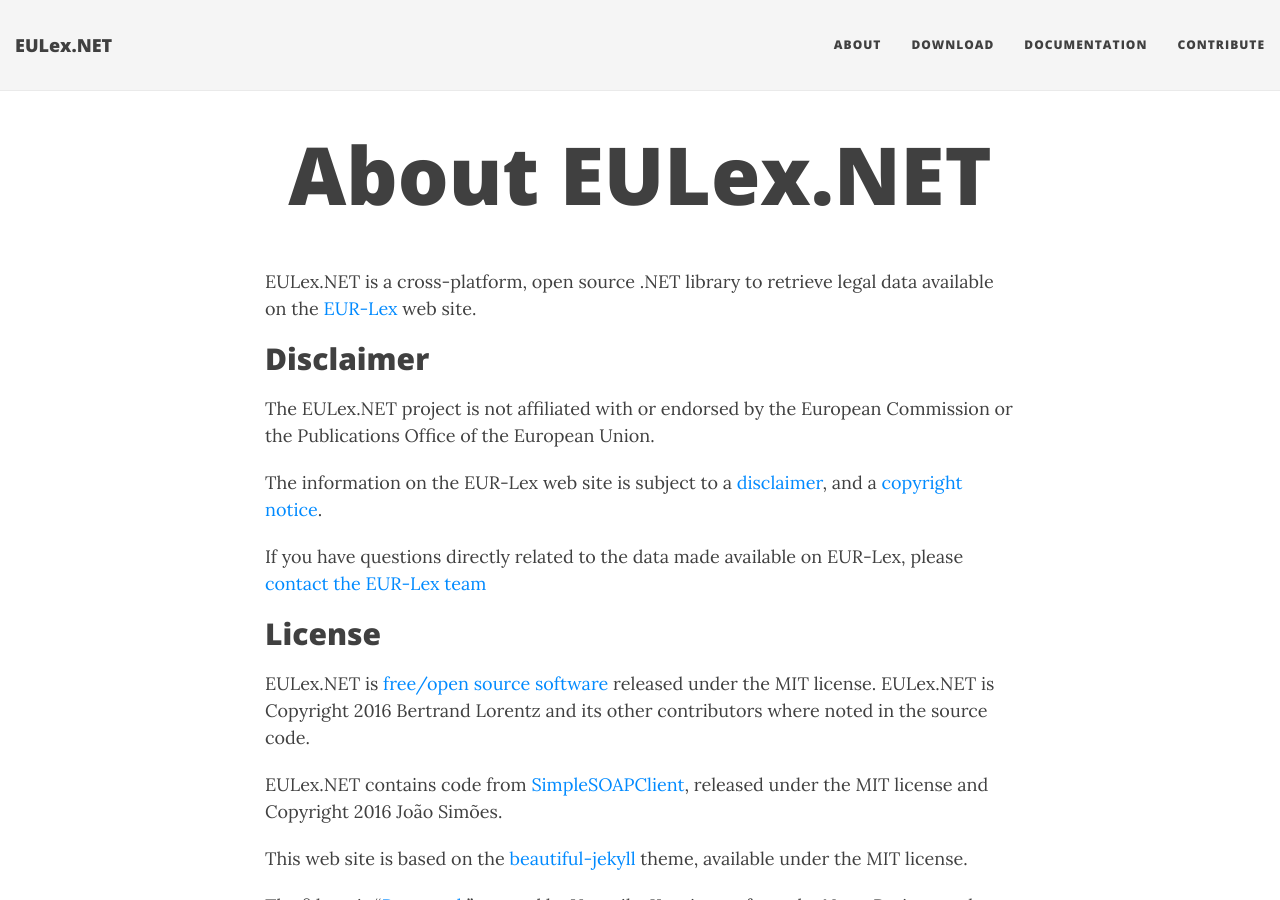
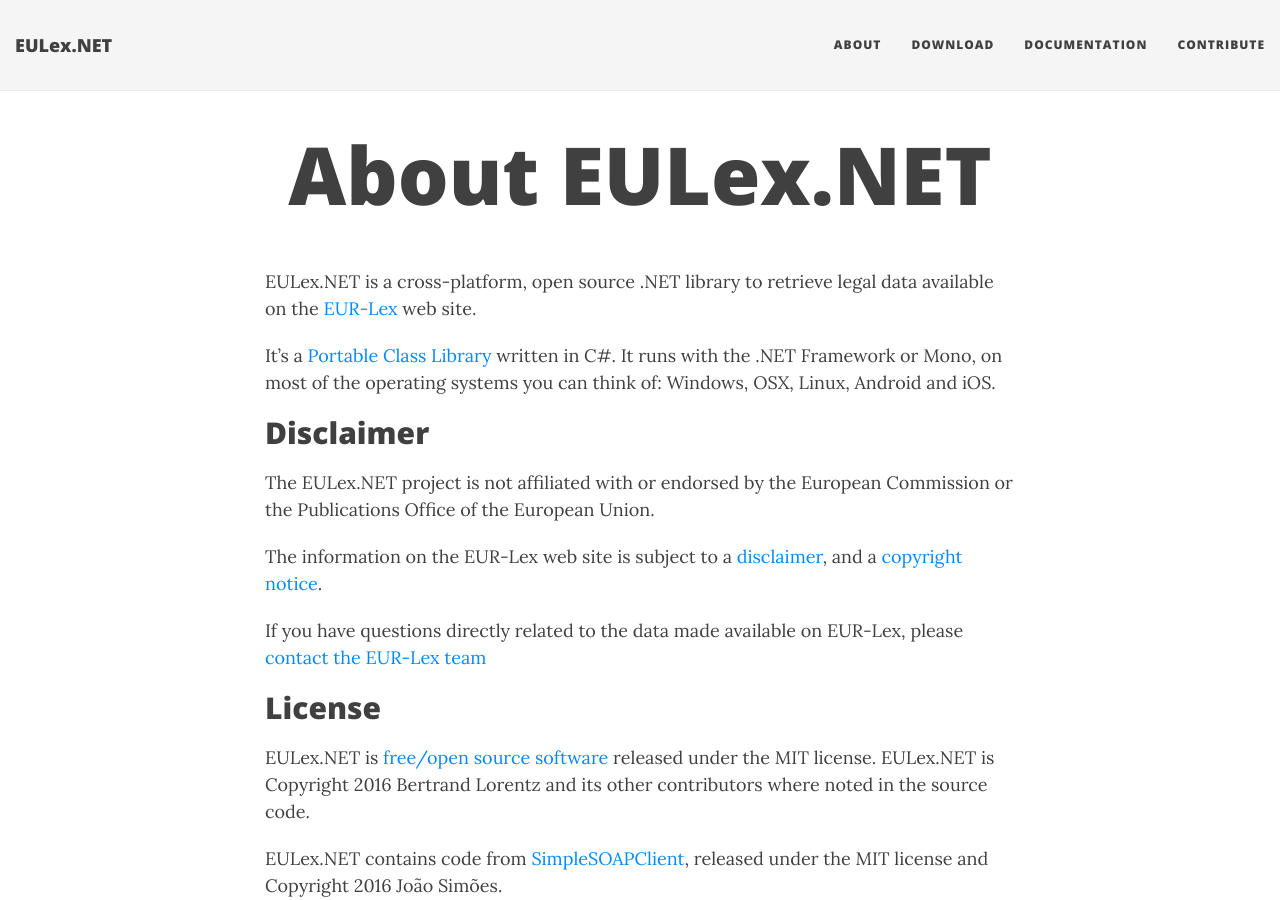
Before and after one commit to EULexNET/EULexNET.github.io, a Jekyll site: the page built from about/index.md, in a window 1280 px wide and 900 px high. Built offline with Jekyll 4.4.1, drawn with Linux system fonts in a browser that asks for light colours; nearby versions of some CDN libraries.

Commit message:
about: Add a bit of a technical description

```diff
--- a/about/index.md
+++ b/about/index.md
@@ -4,6 +4,8 @@
 ---
 
 EULex.NET is a cross-platform, open source .NET library to retrieve legal data available on the [EUR-Lex](http://eur-lex.europa.eu) web site.
+
+It's a [Portable Class Library](https://developer.xamarin.com/guides/cross-platform/application_fundamentals/pcl/introduction_to_portable_class_libraries/) written in C#. It runs with the .NET Framework or Mono, on most of the operating systems you can think of: Windows, OSX, Linux, Android and iOS.
 
 ## Disclaimer
 
```
